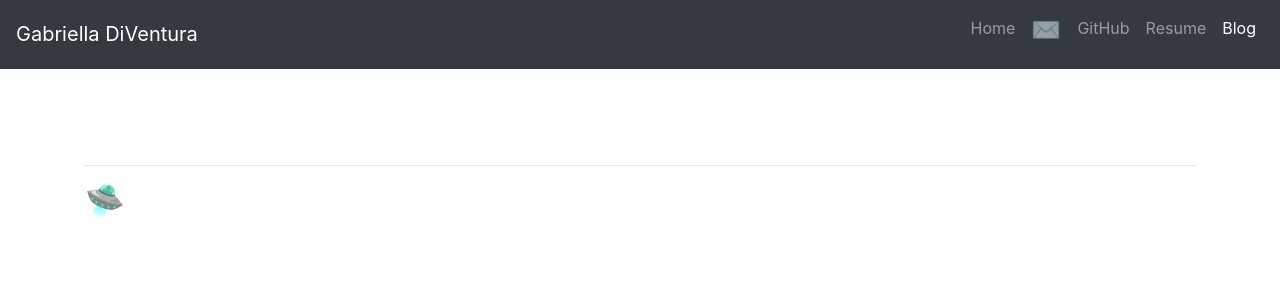
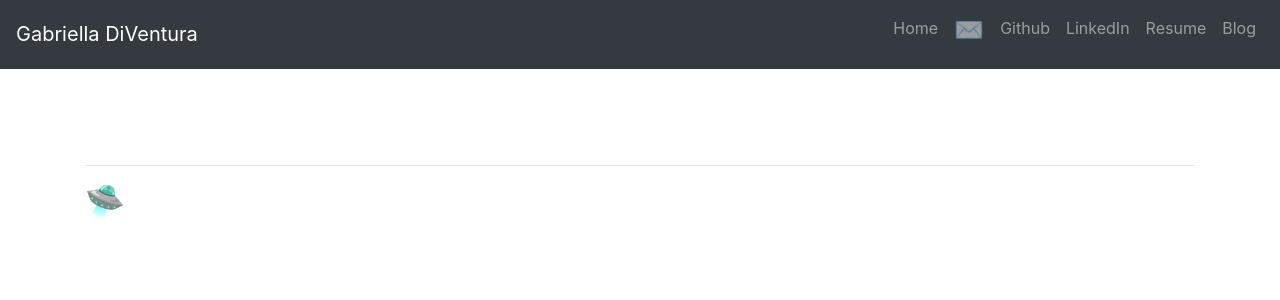
Before and after one commit to celias/django-built-portfolio, a Django app: template blog/templates/blog/detail.html in a window 1280 px wide. Shown: the top 300 px of the page. Run offline with Django 3.2, Linux system fonts and the light colour scheme; the template is opened without the code that fills it, so the values that code supplies are empty; some libraries are stand-ins or nearby versions.

Commit message:
more polish

```diff
--- a/blog/templates/blog/detail.html
+++ b/blog/templates/blog/detail.html
@@ -25,18 +25,19 @@
 
   <header>
     <nav class="navbar navbar-expand-lg navbar-dark bg-dark">
-      <a class="navbar-brand" href="{% url 'home' %}"> Gabriella DiVentura</a>
+      <a class="navbar-brand" href="{% url 'home' %}">Gabriella DiVentura</a>
       <button class="navbar-toggler" type="button" data-toggle="collapse" data-target="#navbarNavAltMarkup"
         aria-controls="navbarNavAltMarkup" aria-expanded="false" aria-label="Toggle navigation">
         <span class="navbar-toggler-icon"></span>
       </button>
       <div class="collapse navbar-collapse" id="navbarNavAltMarkup">
         <div class="navbar-nav ml-auto">
-          <a class="nav-item nav-link" href="{% url 'home' %}">Home</a>
+          <a class="nav-item nav-link" href="#">Home</a>
           <h4><a class="nav-item nav-link" href="mailto:gabrielladiv@gmail.com"> ✉️ </a></h4>
-          <a class="nav-item nav-link" href="https://github.com/celias">GitHub</a>
+          <a class="nav-item nav-link" href="https://github.com/celias">Github</a>
+          <a class="nav-item nav-link" href="https://www.linkedin.com/in/gabrielladiventura/">LinkedIn</a>
           <a class="nav-item nav-link" href="{% static 'gabrielladiventurar.pdf'%}">Resume</a>
-          <a class="nav-item nav-link active" href="{% url 'allblogs' %}">Blog</a>
+          <a class="nav-item nav-link" href="{% url 'allblogs' %}">Blog</a>
         </div>
       </div>
     </nav>
@@ -51,7 +52,9 @@
       <br />
       <p>{{ blog.body }}</p>
       <hr />
-     <span> <h2><a href="{% url 'allblogs' %}"> 🛸 </a></h2></span>
+      <span>
+        <h2><a href="{% url 'allblogs' %}"> 🛸 </a></h2>
+      </span>
     </div>
   </main>
 
```
Also changed, not shown: blog/templates/blog/allblogs.html (+7 -4 lines), jobs/templates/jobs/home.html (+8 -9 lines).
